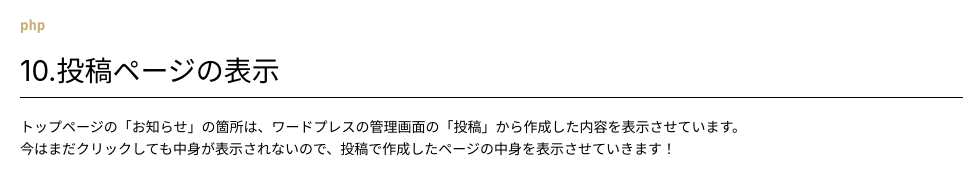
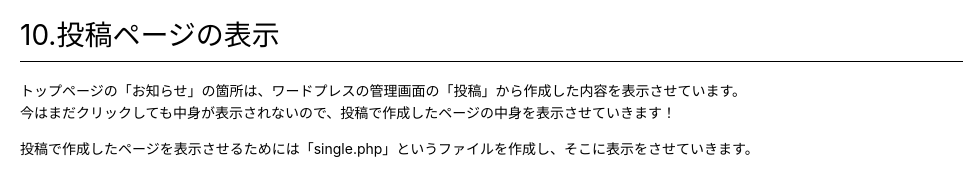
Before and after one commit to staprohiroginks/wordpress_curriculum, a plain HTML site: page 10.投稿ページの表示.html in a window 1280 px wide. Shown: the top 171 px of the page, without its empty margins (0-963 px from the left). Drawn offline with Linux system fonts and the light colour scheme; a script that the page names is missing.

Commit message:
Update 10.投稿ページの表示.html

```diff
--- a/10.投稿ページの表示.html
+++ b/10.投稿ページの表示.html
@@ -365,7 +365,6 @@ code {
           : 'default'
     });
   </script>
-<p><strong><code>php</code></strong></p>
 <h1 id="10%E6%8A%95%E7%A8%BF%E3%83%9A%E3%83%BC%E3%82%B8%E3%81%AE%E8%A1%A8%E7%A4%BA">10.投稿ページの表示</h1>
 <p>トップページの「お知らせ」の箇所は、ワードプレスの管理画面の「投稿」から作成した内容を表示させています。<br>
 今はまだクリックしても中身が表示されないので、投稿で作成したページの中身を表示させていきます！<br></p>
```
